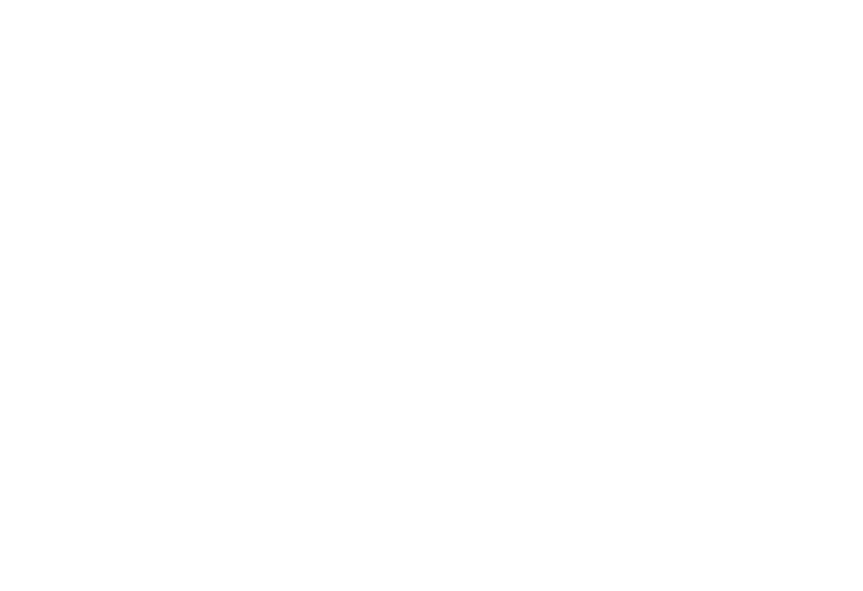
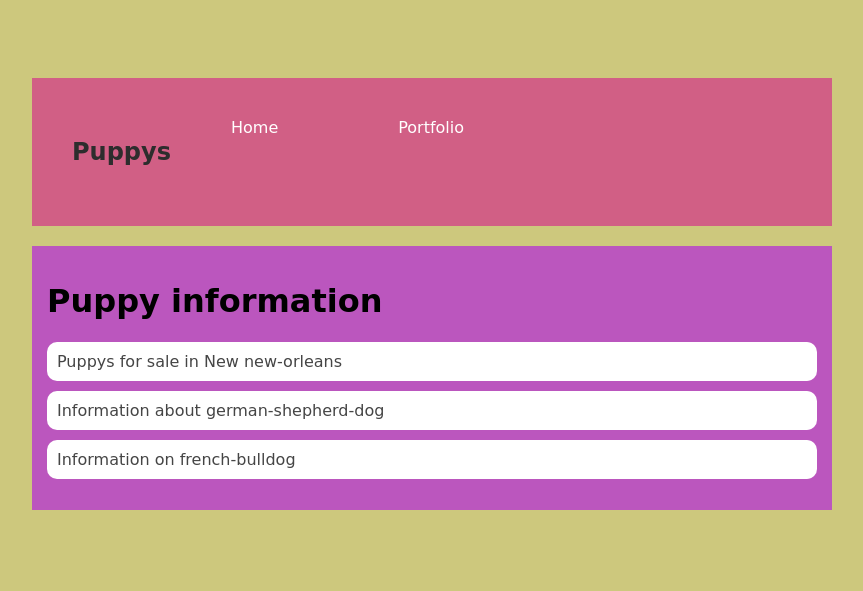
Before and after one commit to KadenceTreadaway09/KadenceTreadaway09.github.io, a plain HTML site: page portfolio.html in a window 1280 px wide. Shown: the whole page, without its empty margins (208-1071 px from the left). Drawn offline with Linux system fonts and the light colour scheme.

Commit message:
add portfolio to website

```diff
--- a/portfolio.html
+++ b/portfolio.html
@@ -0,0 +1,41 @@
+<!DOCTYPE html>
+<html>
+  <head>
+    <title>Puppys</title>
+  </head>
+<title>Puppys</title>
+  <link rel="stylesheet" href="style.css" />
+  <body>
+    <!-- All content goes here -->
+    <div id="all-contents">
+      <nav>
+ <h1>Puppys</h1>
+  <ul id="nav-ul">
+    <li class="nav-li">
+      <a href="index.html">Home</a>
+    </li>
+    <li class="nav-li">
+      <a href="portfolio.html">Portfolio</a>
+    </li>
+  </ul>
+  </nav>
+
+  <main>
+ <div class="content">
+    <h1>Puppy information</h1>
+    <ul id="portfolio">
+<li>
+  <a href="https://puppies.com/find-a-puppy/louisiana/new-orleans">Puppys for sale in New new-orleans</a>
+</li>
+<li>
+  <a href="https://www.akc.org/dog-breeds/german-shepherd-dog//">Information about german-shepherd-dog</a>
+</li>
+<li>
+  <a href="https://www.akc.org/dog-breeds/french-bulldog//">Information on french-bulldog</a>
+</li>
+    </ul>
+  </div>
+  </main>
+    </div>
+  </body>
+</html>
--- a/style.css
+++ b/style.css
@@ -66,11 +66,35 @@
 
 /* interests section styles */
 #interests {
-    border: 4px silver ridge;
+    border: 4px rgb(192, 192, 192) ridge;
     padding: 8px;
     margin-top: 20px;
 }
 
 h2, h3 {
     margin: 0px;
+}/* Portfolio styles */
+.content h1 {
+  color: rgb(0, 0, 0);
 }
+
+#portfolio {
+  list-style-type: none;
+  padding-left: 0;
+}
+
+#portfolio li {
+  background: #ffffff;
+  padding: 10px;
+  border-radius: 10px;
+  margin-bottom: 10px;
+}
+
+#portfolio li:hover {
+  background: #eeeeee;
+}
+
+#portfolio a {
+  text-decoration: none;
+  color: #454545;
+}/* responsive web design */
```
